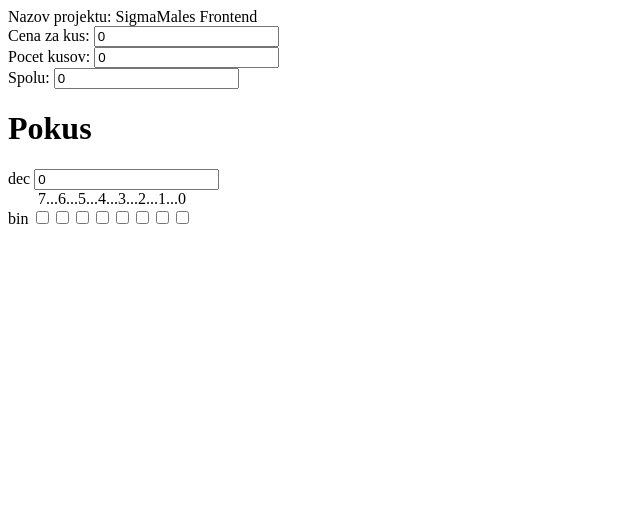
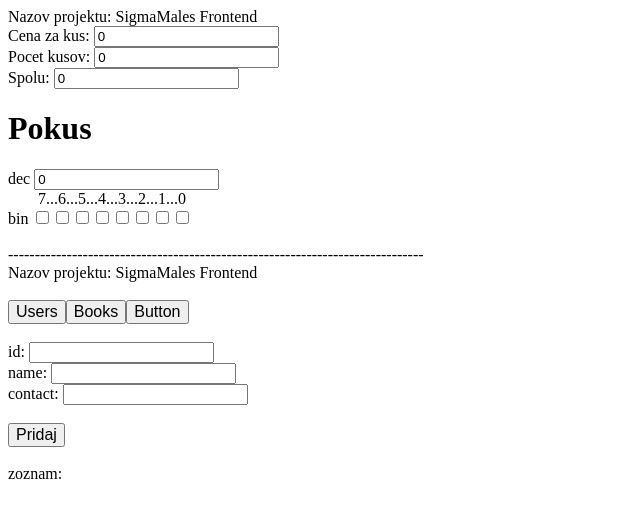
Before and after one commit to RastislavBiba/SigmaMale_Frontend, an Angular app: page / in a window 1280 px wide. Shown: the top 518 px of the page, without its empty margins (0-640 px from the left). Built offline with nearby package versions, Linux system fonts and the light colour scheme.

Commit message:
This commit contains pushing buttons Users and Books Added by Rastislav Biba

```diff
--- a/src/app/app.component.css
+++ b/src/app/app.component.css
@@ -0,0 +1,3 @@
+.but{
+  font-size: medium;
+}
--- a/src/app/app.component.html
+++ b/src/app/app.component.html
@@ -13,10 +13,49 @@
   </div>
   <div>
     <div style="margin-left: 30px;">7...6...5...4...3...2...1...0 </div>
-    bin <input [(ngModel)]="bin7" (change)="pridaj()" type="checkbox" > <input [(ngModel)]="bin6" (change)="pridaj()" type="checkbox"> <input [(ngModel)]="bin5" (change)="pridaj()" type="checkbox">
-    <input [(ngModel)]="bin4" (change)="pridaj()" type="checkbox"> <input [(ngModel)]="bin3" (change)="pridaj()" type="checkbox"> <input [(ngModel)]="bin2" (change)="pridaj()" type="checkbox">
-    <input [(ngModel)]="bin1" (change)="pridaj()" type="checkbox" > <input [(ngModel)]="bin0" (change)="pridaj()" type="checkbox">
-
+    bin <input [(ngModel)]="bin7" (change)="pridajcheck()" type="checkbox" > <input [(ngModel)]="bin6" (change)="pridajcheck()" type="checkbox"> <input [(ngModel)]="bin5" (change)="pridajcheck()" type="checkbox">
+    <input [(ngModel)]="bin4" (change)="pridajcheck()" type="checkbox"> <input [(ngModel)]="bin3" (change)="pridajcheck()" type="checkbox"> <input [(ngModel)]="bin2" (change)="pridajcheck()" type="checkbox">
+    <input [(ngModel)]="bin1" (change)="pridajcheck()" type="checkbox" > <input [(ngModel)]="bin0" (change)="pridajcheck()" type="checkbox">
+    <br>
   </div>
 
 </div>
+  <br>
+  ------------------------------------------------------------------------------
+  <br>
+  Nazov projektu: {{title}} <br><br>
+<div>
+  <button class="but" (click)="nastavMenu(menu.OSOBY);">Users</button>
+  <button class="but" (click)="nastavMenu(menu.KNIHY);">Books</button>
+  <button class="but" (click)="nastavMenu(menu.VYPOZICKY);">Button</button>
+</div>
+<div *ngIf="aktMenu == menu.OSOBY">
+  <br>
+  id: <input [(ngModel)]="osoba.id"><br>
+  name: <input [(ngModel)]="osoba.name"><br>
+  contact: <input [(ngModel)]="osoba.contact"><br> <br>
+  <button class="but" (click)="pridaj();">Pridaj</button>
+  <br> <br>
+  zoznam: <br>
+  <div *ngFor="let o of persons">
+    {{o.id}} | {{o.name}} | {{o.contact}}
+  </div>
+</div>
+
+<div *ngIf="aktMenu == menu.KNIHY">
+  <br>
+  Id: <input [(ngModel)]="kniha.id"><br>
+  name: <input [(ngModel)]="kniha.name"> <br>
+  author: <input [(ngModel)]="kniha.author"> <br>
+  available: <input [(ngModel)]="kniha.available"> <br> <br>
+  <button class="but" style="align-content: center" (click)="pridajk();">Pridaj</button>
+  <br><br>
+  zoznam: <br>
+  <div *ngFor="let k of books">
+    {{k.id}} | {{k.name}} | {{k.author}} | {{k.available}}
+  </div>
+</div>
+
+<div *ngIf="aktMenu == menu.VYPOZICKY">
+  <h1>Vypozicky</h1>
+</div>
--- a/src/app/app.component.ts
+++ b/src/app/app.component.ts
@@ -1,4 +1,8 @@
+enum MENU{
+  OSOBY, KNIHY, VYPOZICKY
+}
 import { Component } from '@angular/core';
+import {FormControl, FormGroup} from "@angular/forms";
 @Component({
   selector: 'app-root',
   templateUrl: './app.component.html',
@@ -9,6 +13,20 @@ export class AppComponent {
   Kus = 0;
   mnozstvo = 0;
   Vysledok=0;
+
+  menu = MENU;
+  aktMenu = MENU.OSOBY;
+
+  //vstup = 'qwe';
+  //zobraz = true;
+  zakaz = false;
+  persons: any[] = [];
+  osoba = {id:"", name:"", contact:""};
+  books: any[] = [];
+  kniha = {id:"",name:"", author:"", available:""};
+  form: FormGroup;
+
+
   public pocitaj(){
     this.Vysledok = this.Kus * this.mnozstvo;
   }
@@ -86,7 +104,7 @@ export class AppComponent {
     }
   };
 
-  public pridaj(){
+  public pridajcheck(){
     this.Binary = "";
     const bin = [this.bin7, this.bin6, this.bin5, this.bin4, this.bin3, this.bin2, this.bin1, this.bin0];
     for (let i =0; i <= 7; i++) {
@@ -97,4 +115,43 @@ export class AppComponent {
     this.dec = parseInt(this.Binary ,2);
 
   };
+
+  constructor() {
+    this.form = new FormGroup({
+      cenaks: new FormControl(),
+      mnozstvo: new FormControl(),
+    });
+  }
+  //public pocitaj(){
+  //  this.Vysledok = this.Kus * this.mnozstvo;
+ // }
+ // public pracuj(): void{
+ //   alert("test");
+ // }
+  //public ukazTo(): void{
+  //  alert("Hura");
+  //}
+  public test(){
+    this.zakaz = !this.zakaz;
+  }
+  public nastavMenu(m: MENU){
+    this.aktMenu = m;
+  }
+  public osoby(){
+    this.aktMenu = MENU.OSOBY;
+  }
+  public knihy(){
+    this.aktMenu = MENU.KNIHY;
+  }
+  public vypozicky(){
+    this.aktMenu = MENU.VYPOZICKY;
+  }
+  public pridaj(){
+    let o2 = {id: this.osoba.id, name: this.osoba.name, contact: this.osoba.contact}
+    this.persons.push(o2);
+  }
+  public pridajk(){
+    let k2 = {id: this.kniha.id, name: this.kniha.name, author: this.kniha.author, available: this.kniha.available}
+    this.books.push(k2);
+  }
 }
```
